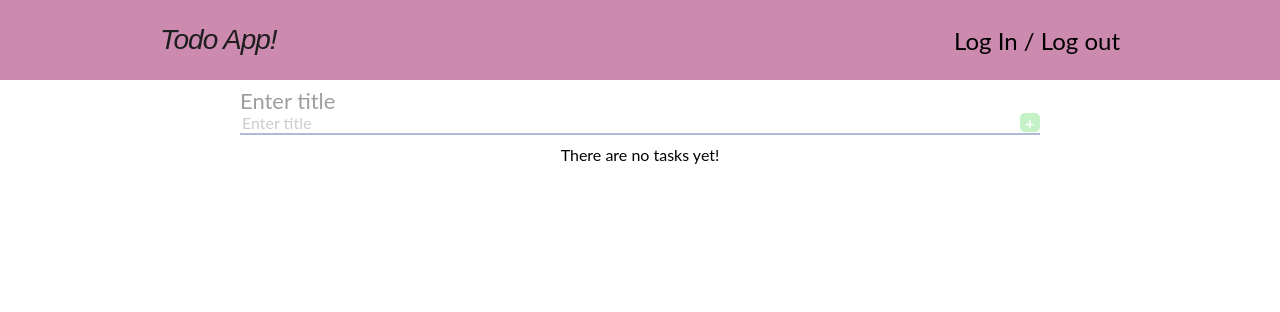
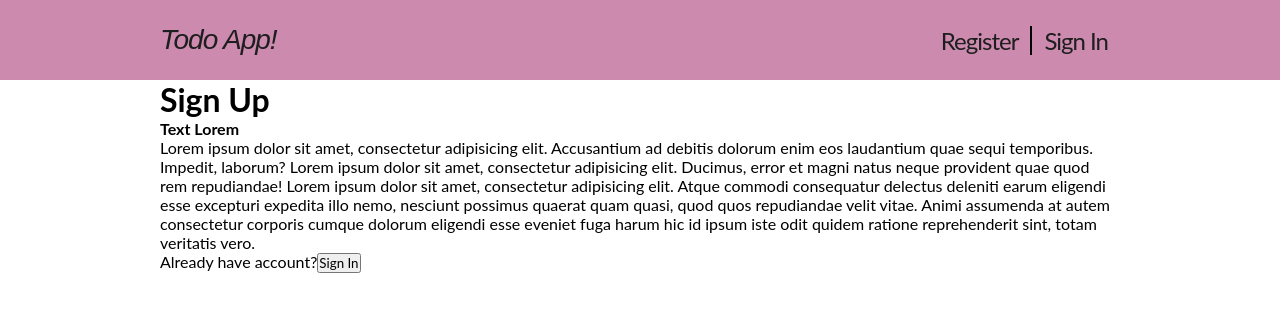
Before and after one commit to Slab3/todo-react-firebase, a React (Create React App) app: page /SignUp in a window 1280 px wide. Shown: the top 312 px of the page. Built offline with nearby package versions, Linux system fonts and the light colour scheme.

Commit message:
Added router and updated navbar

```diff
--- a/src/App.tsx
+++ b/src/App.tsx
@@ -2,12 +2,22 @@ import React from 'react'
 import { BrowserRouter, Switch, Route } from "react-router-dom";
 import Header from './components/Header/Header';
 import './styles/main.scss'
+import Home from "./pages/Home";
+import SignUp from "./pages/SignUp";
+import SignIn from "./pages/SignIn";
 
 export const App: React.FC = () => {
   return (
     <BrowserRouter>
       <Header/>
-      <h1>test</h1>
+      <div className="container">
+        <Switch>
+          <Route component={Home} path={"/"} exact />
+          <Route component={SignUp} path={"/SignUp"} exact />
+          <Route component={SignIn} path={"/SignIn"} exact />
+        </Switch>
+      </div>
+
     </BrowserRouter>
   )
 };
--- a/src/components/Header/Header.tsx
+++ b/src/components/Header/Header.tsx
@@ -1,17 +1,19 @@
 import React from 'react';
+import { NavLink } from "react-router-dom";
 
 export const Header: React.FC = () => {
 
   return (
     <header>
       <div className="container header-content">
+        <div>
+          <NavLink to="/" className="logo"> Todo App! </NavLink>
+        </div>
 
         <div>
-          <a href="/" className="logo"> Todo App! </a>
+          <NavLink to="/SignUp" className={"navBar signUp"}>Register</NavLink>
+          <NavLink to="/SignIn" className={"navBar signIn"}>Sign In</NavLink>
         </div>
-
-        <div>Log In / Log out</div>
-      {/** Logo - on center, Search - left, Log in/Log out - right top*/}
       </div>
     </header>
   )
--- a/src/components/TodoForm/TodoForm.tsx
+++ b/src/components/TodoForm/TodoForm.tsx
@@ -27,7 +27,7 @@ export const TodoForm: React.FC<ITodoFormProps> = (props) => {
   const clickAddHandler = (event: React.MouseEvent) => { addTodo() };
 
   return (
-    <div className="container">
+    <div > {/*className="container"*/}
       <div className={styles.inputField}>
         <input
           type="text"
--- a/src/components/TodoList/TodoList.tsx
+++ b/src/components/TodoList/TodoList.tsx
@@ -36,7 +36,7 @@ export const TodoList: React.FC<ITodoListProps> = ({ todos, onToggle, onRemove})
   };
 
   return (
-    <div className="container">
+    <div > {/*className="container"*/}
       <div className={styles.filtration}>
         <div className={styles.searchBlock}>
           <input
--- a/src/index.tsx
+++ b/src/index.tsx
@@ -1,13 +1,12 @@
 import React from 'react';
 import ReactDOM from 'react-dom';
 import './index.css';
-// import App from './App';
-import Home from './pages/Home';
+import App from './App';
 import reportWebVitals from './reportWebVitals';
 
 ReactDOM.render(
   <React.StrictMode>
-    <Home />
+    <App />
   </React.StrictMode>,
   document.getElementById('root')
 );
--- a/src/pages/Home.tsx
+++ b/src/pages/Home.tsx
@@ -1,5 +1,4 @@
 import React, {useState, useEffect} from 'react';
-import Header from '../components/Header/Header';
 import TodoForm from '../components/TodoForm/TodoForm';
 import '../styles/main.scss'
 import {TodoList} from "../components/TodoList/TodoList";
@@ -56,7 +55,6 @@ function Home() {
 
   return (
     <div>
-      <Header />
       <TodoForm onAdd={addHandler}/>
       <TodoList
         todos={todos}
--- /dev/null
+++ b/src/pages/SignIn.tsx
@@ -0,0 +1,27 @@
+import React from 'react';
+import { useHistory } from "react-router";
+
+export const SignIn: React.FC = () => {
+  const history = useHistory();
+  return (
+    <>
+      <h1>Sign In</h1>
+      <h4>Text Lorem</h4>
+      <p>Lorem ipsum dolor sit amet, consectetur adipisicing elit. Accusantium aliquid assumenda culpa id iusto
+        labore modi non officiis, pariatur, placeat quaerat quis quisquam rem saepe sed, suscipit temporibus totam
+        ullam unde velit. Consectetur debitis fugit harum ipsam labore odit officia reiciendis repellat. Animi
+        aspernatur deserunt earum ipsa natus neque odit quos. Autem debitis delectus deserunt mollitia totam.
+        Accusamus aliquid consequatur dolor, doloremque doloribus, error et expedita explicabo ipsa libero, minus
+        molestiae mollitia nihil officiis quaerat quam quas ratione voluptas voluptatibus.
+      </p>
+      <div className="redirectSignIUp">
+        <span>Don't have an account yet? Register now</span> {/* add "Register now" as <NavLink>*/}
+        <button onClick={()=> history.push('/SignUp')}>
+          Register (Sign Up)
+        </button>
+      </div>
+    </>
+  )
+};
+
+export default SignIn;
--- a/src/pages/SignUp.tsx
+++ b/src/pages/SignUp.tsx
@@ -1,8 +1,27 @@
 import React from 'react';
+import { useHistory } from "react-router";
 
 export const SignUp: React.FC = () => {
+  const history = useHistory();
   return (
-    <h1>Sign Up</h1>
+    <>
+      <h1>Sign Up</h1>
+      <h4>Text Lorem</h4>
+      <p>Lorem ipsum dolor sit amet, consectetur adipisicing elit. Accusantium ad debitis dolorum enim eos laudantium
+        quae sequi temporibus. Impedit, laborum? Lorem ipsum dolor sit amet, consectetur adipisicing elit. Ducimus,
+        error et magni natus neque provident quae quod rem repudiandae! Lorem ipsum dolor sit amet, consectetur
+        adipisicing elit. Atque commodi consequatur delectus deleniti earum eligendi esse excepturi expedita
+        illo nemo, nesciunt possimus quaerat quam quasi, quod quos repudiandae velit vitae. Animi assumenda
+        at autem consectetur corporis cumque dolorum eligendi esse eveniet fuga harum hic id ipsum iste odit
+        quidem ratione reprehenderit sint, totam veritatis vero.
+      </p>
+      <div className="redirectSignIn">
+        <span>Already have account?</span>
+        <button onClick={()=> history.push('/SignIn')}>
+          Sign In
+        </button>
+      </div>
+    </>
   )
 };
 
--- a/src/styles/_header.scss
+++ b/src/styles/_header.scss
@@ -19,9 +19,20 @@ header {
   font-family: "Cooper Black", sans-serif;
   font-style: italic;
   font-size: 28px;
+}
+
+.logo, .navBar {
   letter-spacing: -1px;
   color: #1e1e1e;
   &:hover {
     color: #5a0000;
+    //font-weight: 700;
   }
 }
+
+.navBar {
+  padding: 0 12px;
+  &:not(:last-child) {
+    border-right: 2px solid black;
+  }
+}
--- a/src/styles/_page.scss
+++ b/src/styles/_page.scss
@@ -8,6 +8,7 @@
 .todo {
   margin: 10px 0;
   box-shadow: 0 0 10px rgba(0,0,0,0.4);
+  font-size: 18px;
 
   span { // item with title
     width: calc(100% - 65px); //65px - width for buttons
@@ -33,9 +34,9 @@
 
   .deleteIcon { // delete Btn
     background-color: #d1766f;
-    padding: 0 8px;
+    padding: 0 9px;
     background-image: url(../img/deleteStatic.svg);
-    background-size: 100%; //cover
+    background-size: cover; //cover
     &:hover {
       background-color: #b96460;
       background-image: url(../img/deleteAnimated.gif);
@@ -44,9 +45,9 @@
 
   .editIcon {
     background-color: lightblue;
-    padding: 0 8px;
+    padding: 0 9px;
     background-image: url(../img/editStatic.svg);
-    background-size: 100%;
+    background-size: cover;
     margin-right: 3px;
     &:hover {
       background-image: url(../img/editAnimated.gif);
```
